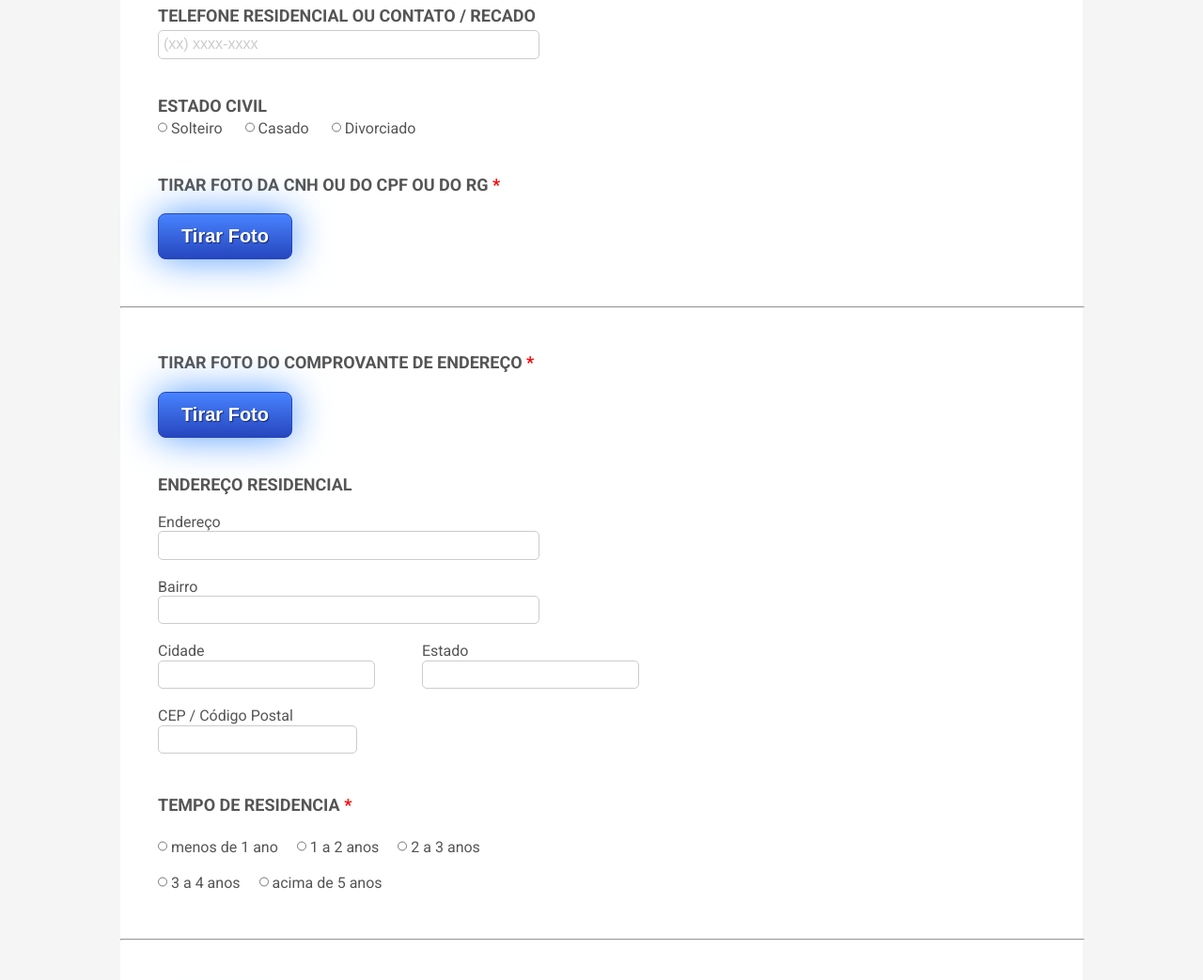
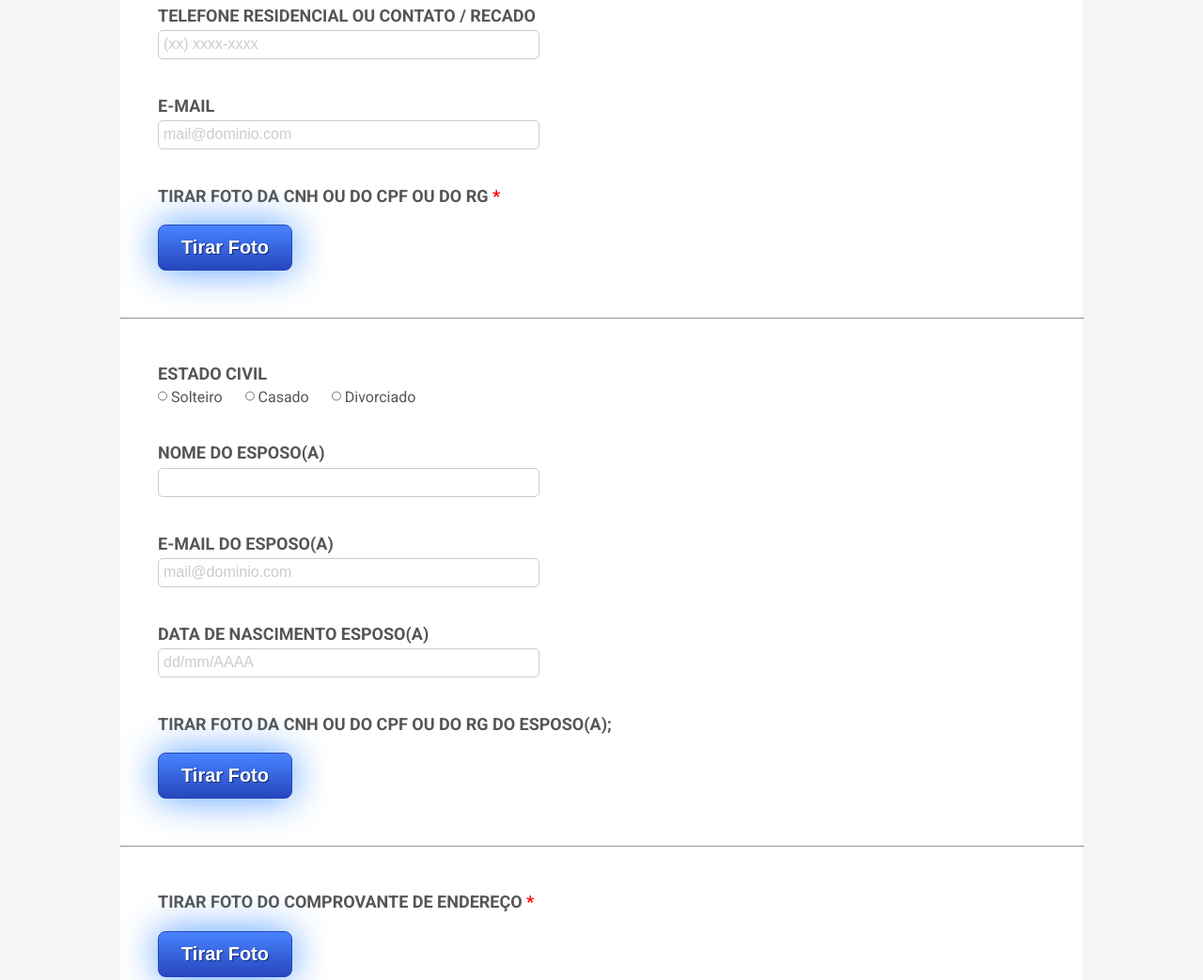
Before and after one commit to jotabr4/form-email-frontend, a plain HTML site: page index.html in a window 1280 px wide. Shown: the part 260-1303 px from the top of the page at 94% size. Drawn offline with nearby package versions, Linux system fonts and the light colour scheme.

Commit message:
add email, spouse

```diff
--- a/index.html
+++ b/index.html
@@ -36,7 +36,7 @@
                         <span class="required">*</span>
                     </label>
                     <div>
-                        <input type="text" class="input inputName" name="name" id="name" required size="20">
+                        <input type="text" class="input inputName" name="name" id="name" required size="30">
                         <div class="description">Digite o seu nome</div>
                     </div>
                 </li>
@@ -61,6 +61,29 @@
                 </li>
 
                 <li class="item">
+                    <label for="email" class="subtitle">
+                        E-mail
+                    </label>
+                    <div>
+                        <input type="email" class="input inputEmail" name="email" id="email" autocomplete="on" placeholder="mail@dominio.com">
+                    </div>
+                </li>
+
+                <li class="item">
+                    <label class="subtitle">
+                        Tirar Foto da CNH ou do CPF ou do RG
+                        <span class="required">*</span>
+                    </label>
+                    <div>
+                        <label for="inputDocument" class="button">Tirar Foto</label>
+                        <input type="file" accept="image/*" capture id="inputDocument" class="input inputPicture" name="inputDocument" required>
+                        <img class="pictureImg" alt="" id="documentImg">
+                    </div>
+                </li>
+
+                <hr>
+
+                <li class="item">
                     <label class="subtitle">Estado Civil</label>
                     <div>
                         <div class="civil-wrapper">
@@ -79,14 +102,40 @@
                 </li>
 
                 <li class="item">
-                    <label class="subtitle">
-                        Tirar Foto da CNH ou do CPF ou do RG
-                        <span class="required">*</span>
+                    <label for="nameConjuge" class="subtitle">
+                        Nome do esposo(a)
                     </label>
                     <div>
-                        <label for="inputDocument" class="button">Tirar Foto</label>
-                        <input type="file" accept="image/*" capture id="inputDocument" class="input inputPicture" name="inputDocument" required>
-                        <img class="pictureImg" alt="" id="documentImg">
+                        <input type="text" class="input inputNameConjuge" name="nameConjuge" id="nameConjuge" size="30">
+                    </div>
+                </li>
+
+                <li class="item">
+                    <label for="emailConjuge" class="subtitle">
+                        E-mail do esposo(a)
+                    </label>
+                    <div>
+                        <input type="email" class="input inputEmailConjuge" name="emailConjuge" id="emailConjuge" placeholder="mail@dominio.com">
+                    </div>
+                </li>
+
+                <li class="item">
+                    <label for="dataConjuge" class="subtitle">
+                        Data de nascimento Esposo(a)
+                    </label>
+                    <div>
+                        <input type="number" class="input inputDataConjuge" name="dataConjuge" id="dataConjuge" placeholder="dd/mm/AAAA">
+                    </div>
+                </li>
+
+                <li class="item">
+                    <label class="subtitle">
+                        Tirar Foto da CNH ou do CPF ou do RG do esposo(a);
+                    </label>
+                    <div>
+                        <label for="inputDocumentConjuge" class="button">Tirar Foto</label>
+                        <input type="file" accept="image/*" capture id="inputDocumentConjuge" class="input inputPicture" name="inputDocumentConjuge">
+                        <img class="pictureImg" alt="" id="documentConjugeImg">
                     </div>
                 </li>
 
@@ -142,18 +191,14 @@
                         </div>
                         <div class="years-wrapper">
                             <input type="radio" class="input inputRadio inputYears" name="inputYears" id="twoYears" required value="1 a 2 anos">
-                            <label for="twoYears" class="inputRadio inputYears">1 a 2 anos</label>
+                            <label for="twoYears" class="inputRadio inputYears">1 a 3 anos</label>
                         </div>
                         <div class="years-wrapper">
                             <input type="radio" class="input inputRadio inputYears" name="inputYears" id="treeYears" required value="2 a 3 anos">
-                            <label for="treeYears" class="inputRadio inputYears">2 a 3 anos</label>
+                            <label for="treeYears" class="inputRadio inputYears">3 a 5 anos</label>
                         </div>
                     </div>
                     <div class="years-container">
-                        <div class="years-wrapper">
-                            <input type="radio" class="input inputRadio inputYears" name="inputYears" id="fourYears" required value="3 a 4 anos">
-                            <label for="fourYears" class="inputRadio inputYears">3 a 4 anos</label>
-                        </div>
                         <div class="years-wrapper">
                             <input type="radio" class="input inputRadio inputYears" name="inputYears" id="fiveYears" required value="5 anos">
                             <label for="fiveYears" class="inputRadio inputYears">acima de 5 anos</label>
@@ -174,10 +219,9 @@
                 </li>
 
                 <li class="item">
-                    <label for="company" class="subtitle">Nome da empresa atual</label>
+                    <label for="company" class="subtitle">Nome da empresa atual ou Função</label>
                     <div>
                         <input type="text" class="input inputCompany" name="company" id="company" size="20">
-                        <div class="description">Digite o nome da empresa atual</div>
                     </div>
                 </li>
 
@@ -250,11 +294,11 @@
                         <input type="text" class="input inputBank" name="bank" id="bank" size="20">
                     </div>
                     <div>
-                        <div class="description">Agencia</div>
+                        <div class="description">Numero da Agência</div>
                         <input type="number" class="input inputAgency" name="agency" id="agency" size="20">
                     </div>
                     <div>
-                        <div class="description">Conta</div>
+                        <div class="description">Numero da Conta</div>
                         <input type="number" class="input inputCount" name="count" id="count" size="20">
                     </div>
                 </li>
```
